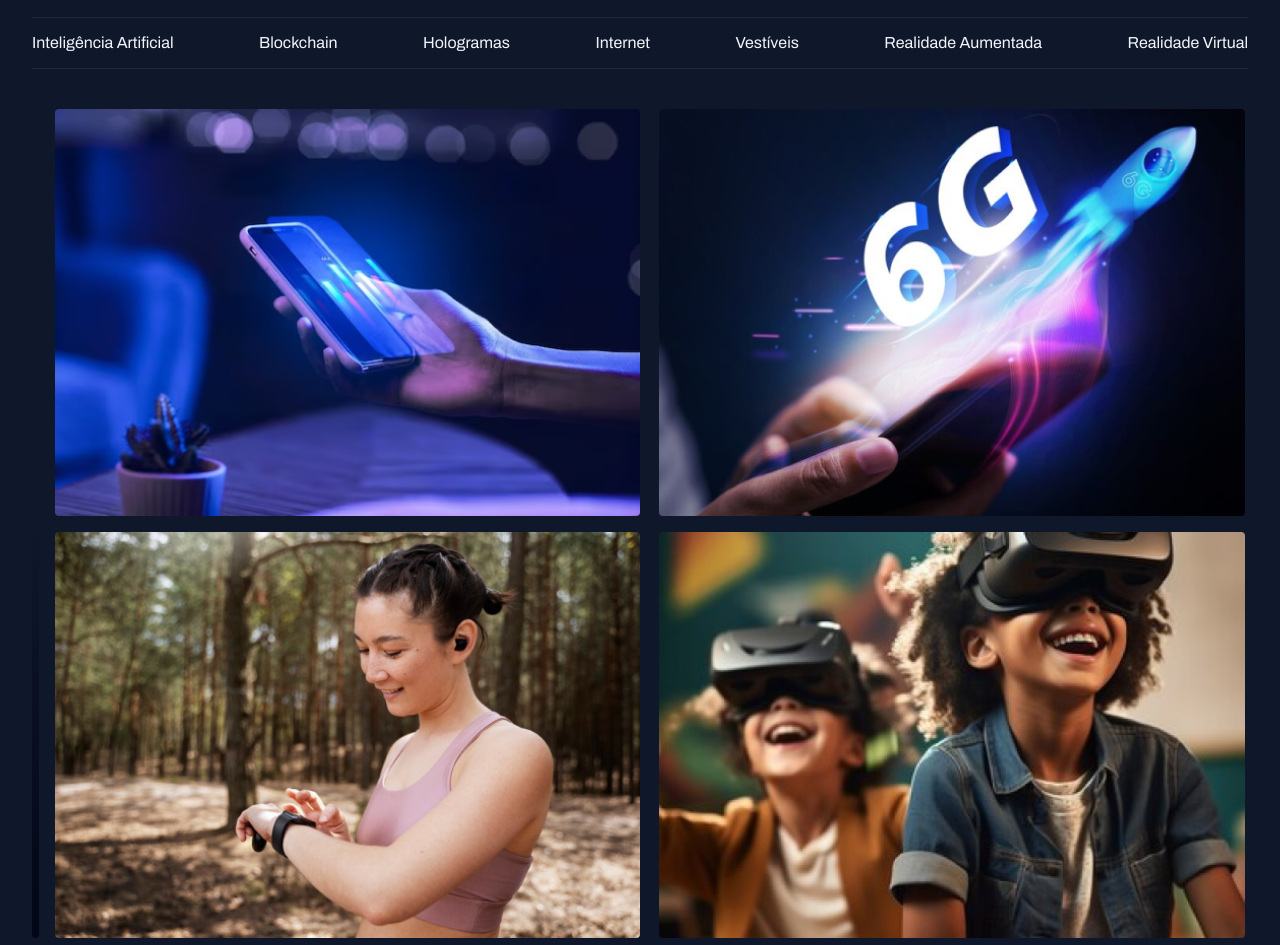
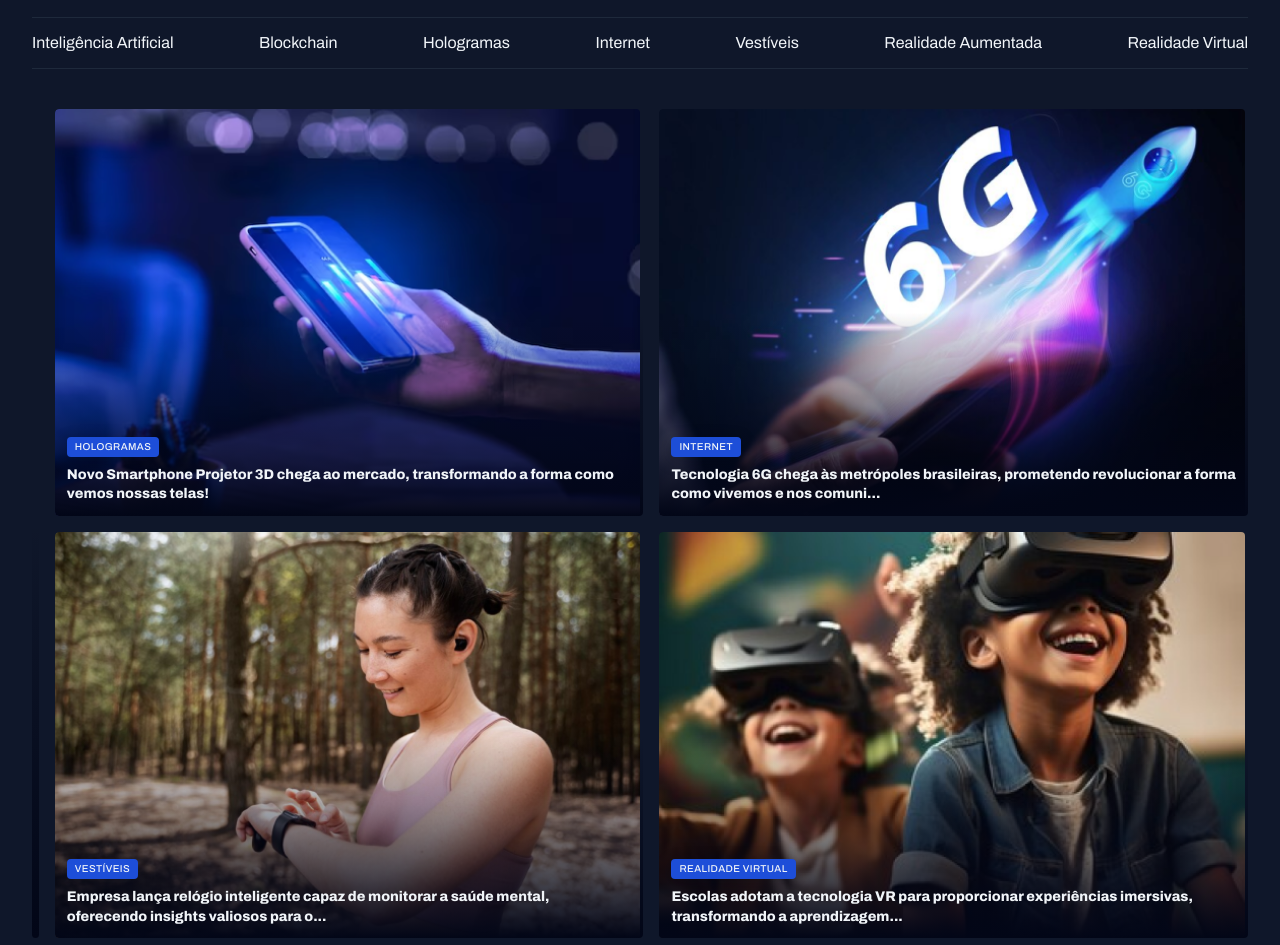
Before and after one commit to heitorlbelem/tech_news, a plain HTML site: page index.html in a window 1280 px wide. Shown: the part 55-1000 px from the top of the page. Drawn offline with Linux system fonts and the light colour scheme.

Commit message:
Finished featured section

```diff
--- a/index.html
+++ b/index.html
@@ -50,21 +50,49 @@
       </figure>
 
       <div class="grid grid-cols-2 gap-16">
-        <div>
+        <figure class="card">
           <img src="assets/images/Image 02.png" alt="">
-        </div>
+          <figcaption>
+            <span class="content-tag">hologramas</span>
+            <h2 class="text-lg">
+              Novo Smartphone Projetor 3D chega ao mercado,
+              transformando a forma como vemos nossas telas!
+            </h2>
+          </figcaption>
+        </figure>
 
-        <div>
+        <figure class="card">
           <img src="assets/images/Image 03.png" alt="">
-        </div>
+          <figcaption>
+            <span class="content-tag">internet</span>
+            <h2 class="text-lg">
+              Tecnologia 6G chega às metrópoles brasileiras, prometendo
+              revolucionar a forma como vivemos e nos comuni...
+            </h2>
+          </figcaption>
+        </figure>
 
-        <div>
+        <figure class="card">
           <img src="assets/images/Image 04.png" alt="">
-        </div>
+          <figcaption>
+            <span class="content-tag">vestíveis</span>
+            <h2 class="text-lg">
+              Empresa lança relógio inteligente capaz de monitorar a saúde mental,
+              oferecendo insights valiosos para o...
+            </h2>
+          </figcaption>
+        </figure>
 
-        <div>
+        <figure class="card">
           <img src="assets/images/Image 05.png" alt="">
-        </div>
+          <figcaption>
+            <span class="content-tag">Realidade virtual</span>
+            <h2 class="text-lg">
+              Escolas adotam a tecnologia VR para proporcionar experiências imersivas,
+              transformando a aprendizagem...
+            </h2>
+          </figcaption>
+        </figure>
       </div>
     </section>
   </main>
--- a/styles/sections.css
+++ b/styles/sections.css
@@ -26,6 +26,10 @@
     bottom: 0;
     padding: 2.4rem;
 
+    &:has(.text-lg) {
+      padding: 1.2rem;
+    }
+
     h2 {
       margin-top: .8rem;
     }
```
